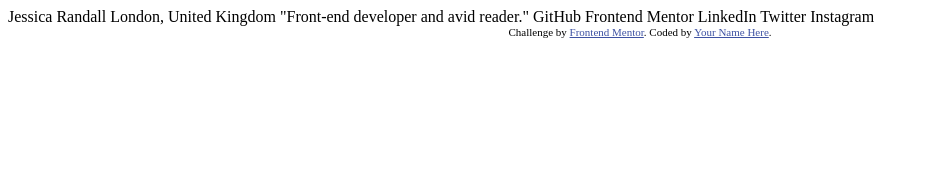
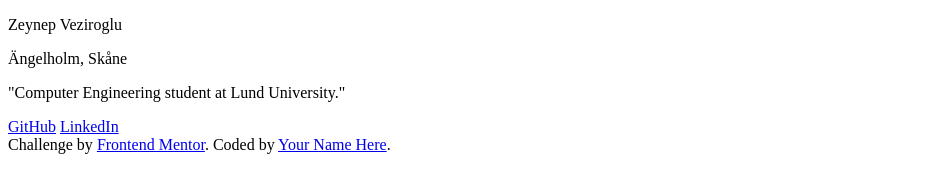
Before and after one commit to Zeynepvez/Social_link_profile, a plain HTML site: page index.html in a window 1280 px wide. Shown: the whole page, without its empty margins (0-929 px from the left). Drawn offline with Linux system fonts and the light colour scheme.

Commit message:
new changes, only picture left to design

```diff
--- a/index.html
+++ b/index.html
@@ -3,29 +3,26 @@
 <head>
   <meta charset="UTF-8">
   <meta name="viewport" content="width=device-width, initial-scale=1.0"> <!-- displays site properly based on user's device -->
-
+  <link rel="stylesheet" href="style.css">
   <link rel="icon" type="image/png" sizes="32x32" href="./assets/images/favicon-32x32.png">
 
   <title>Frontend Mentor | Social links profile</title>
 
-  <!-- Feel free to remove these styles or customise in your own stylesheet 👍 -->
-  <style>
-    .attribution { font-size: 11px; text-align: center; }
-    .attribution a { color: hsl(228, 45%, 44%); }
-  </style>
+
 </head>
 <body>
+<div class="outside">
 
-  Jessica Randall
-  London, United Kingdom
-  "Front-end developer and avid reader."
+  <div class="inside">
+    <p class="name">Zeynep Veziroglu</p>
+  <p class="city">Ängelholm, Skåne</p>
+  <p class="description">"Computer Engineering student at Lund University."</p>
 
-  GitHub
-  Frontend Mentor
-  LinkedIn
-  Twitter
-  Instagram
+  <a class="github" href="https://github.com/Zeynepvez" target="_blank">GitHub</a>
+    <a class="linkedin" href="https://www.linkedin.com/in/zeynep-veziroglu-2a145028b/" target="_blank"> LinkedIn</a>
 
+  </div>
+</div>
   <div class="attribution">
     Challenge by <a href="https://www.frontendmentor.io?ref=challenge" target="_blank">Frontend Mentor</a>.
     Coded by <a href="#">Your Name Here</a>.
```
Also changed, not shown: design/active-states.jpg (deleted), design/destkop-design.jpg (deleted), design/mobile-design.jpg (deleted), style.css (added).
